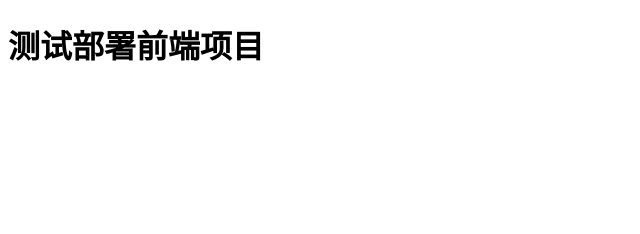
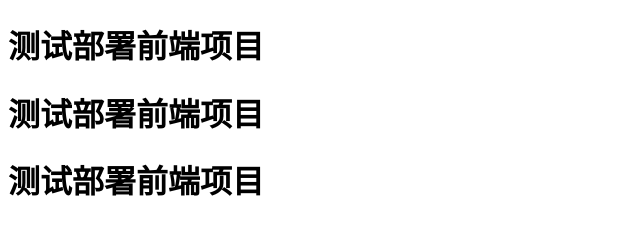
Before and after one commit to simonhungchun/deploy-repo, a plain HTML site: page index.html in a window 1280 px wide. Shown: the whole page, without its empty margins (0-640 px from the left). Drawn offline with Linux system fonts and the light colour scheme.

Commit message:
测试分支保护规则是否生效

```diff
--- a/index.html
+++ b/index.html
@@ -9,6 +9,8 @@
 
 <body>
   <h1>测试部署前端项目</h1>
+  <h1>测试部署前端项目</h1>
+  <h1>测试部署前端项目</h1>
 </body>
 
 </html>
```
